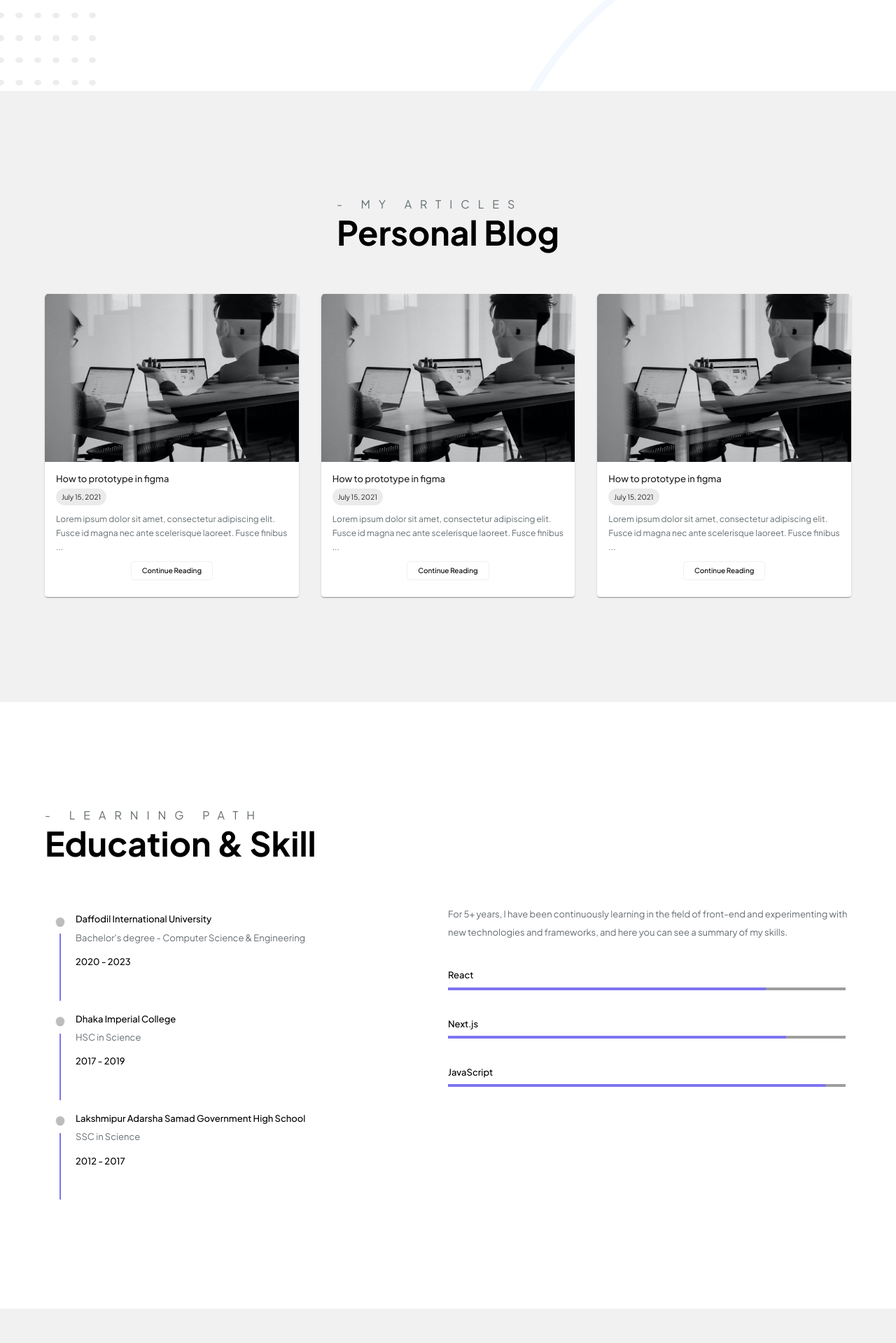
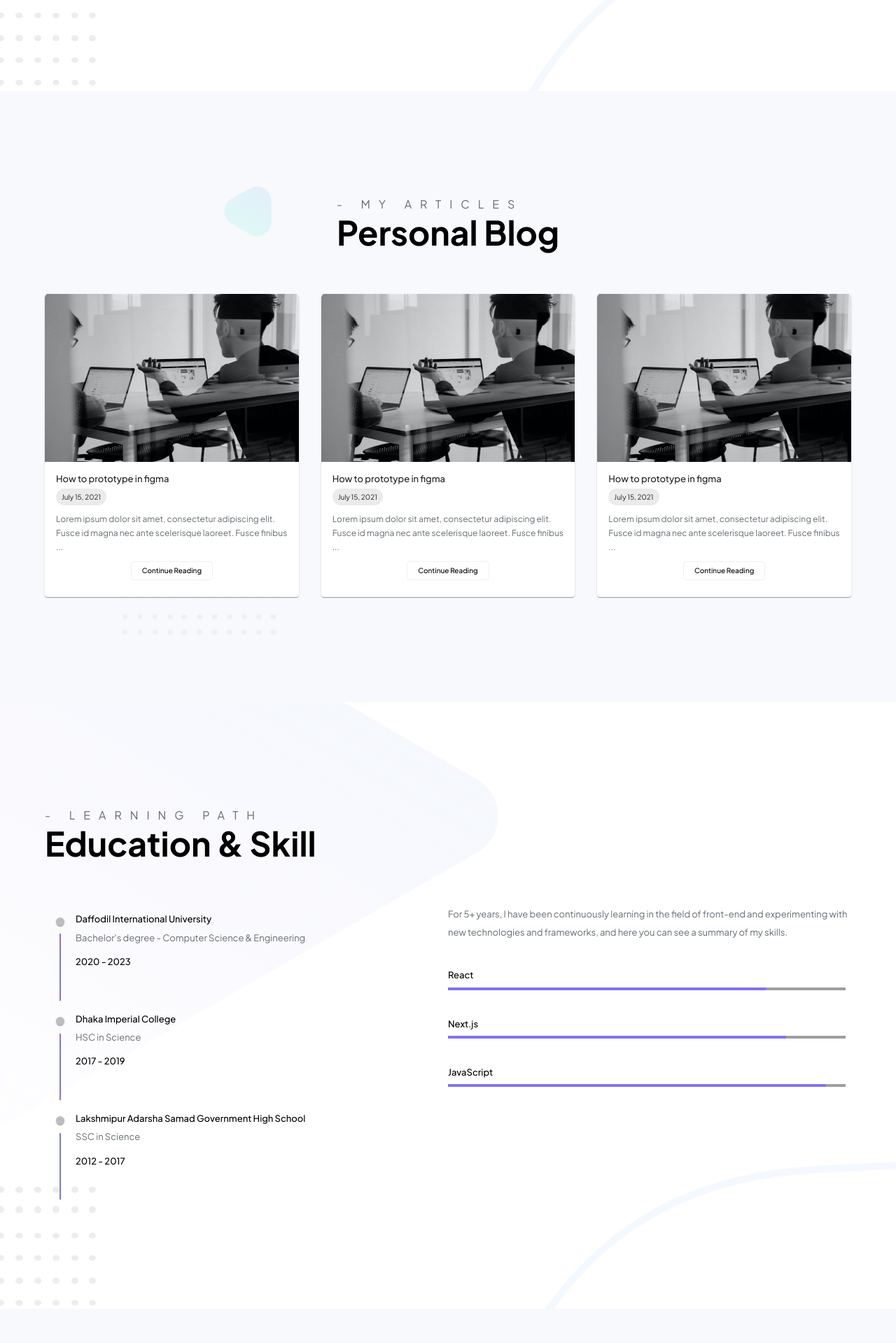
Before and after one commit to hasibulmahi/personal-portfolio, a Next.js app: page / in a window 1280 px wide. Shown: the part 2201-4120 px from the top of the page at 70% size. Built offline with nearby package versions, Linux system fonts and the light colour scheme.

Commit message:
bg img update

```diff
--- a/components/blog/blog.component.js
+++ b/components/blog/blog.component.js
@@ -14,12 +14,13 @@ import {
   Typography,
 } from "@mui/material";
 import { PersonalBlog } from "./blog-seeds";
+const imageURL = "/grey-bg.png";
 
 function Blog(props) {
   return (
     <SectionWrapper
       sectionSx={{
-        bgcolor: "#F1F1F1",
+        backgroundImage: `url(${imageURL})`
       }}
     >
       <SectionTitle
--- a/components/contact/contact.component.js
+++ b/components/contact/contact.component.js
@@ -21,10 +21,12 @@ function Contact(props) {
   const handleSubmit = (e) => {
     e.preventDefault();
   };
+
+  const imageURL = "/grey-bg.png";
   return (
     <SectionWrapper
       sectionSx={{
-        bgcolor: "#F1F1F1",
+        backgroundImage: `url(${imageURL})`
       }}
     >
       <SectionTitle
--- a/components/education/education.component.js
+++ b/components/education/education.component.js
@@ -11,6 +11,8 @@ import {
 } from "@mui/material";
 import { EducationItem } from "./education.seeds";
 import EducationalTimeline from "./education-timeline";
+
+
 
 function LinearProgressWithLabel(props) {
   return (
@@ -31,9 +33,13 @@ function LinearProgressWithLabel(props) {
   );
 }
 
+const imageURL = "/white-bg.png";
+
 function Education(props) {
   return (
-    <SectionWrapper>
+    <SectionWrapper sectionSx={{
+      backgroundImage: `url(${imageURL})`
+    }}>
       <SectionTitle
         subTitle={"LEARNING PATH"}
         title={"Education & Skill"}
```
